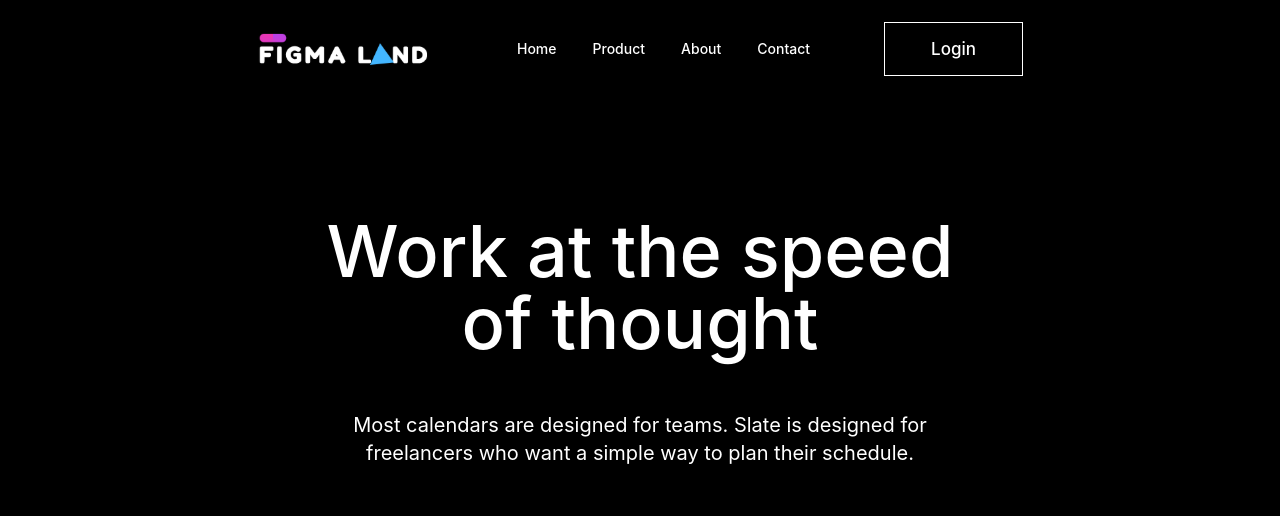
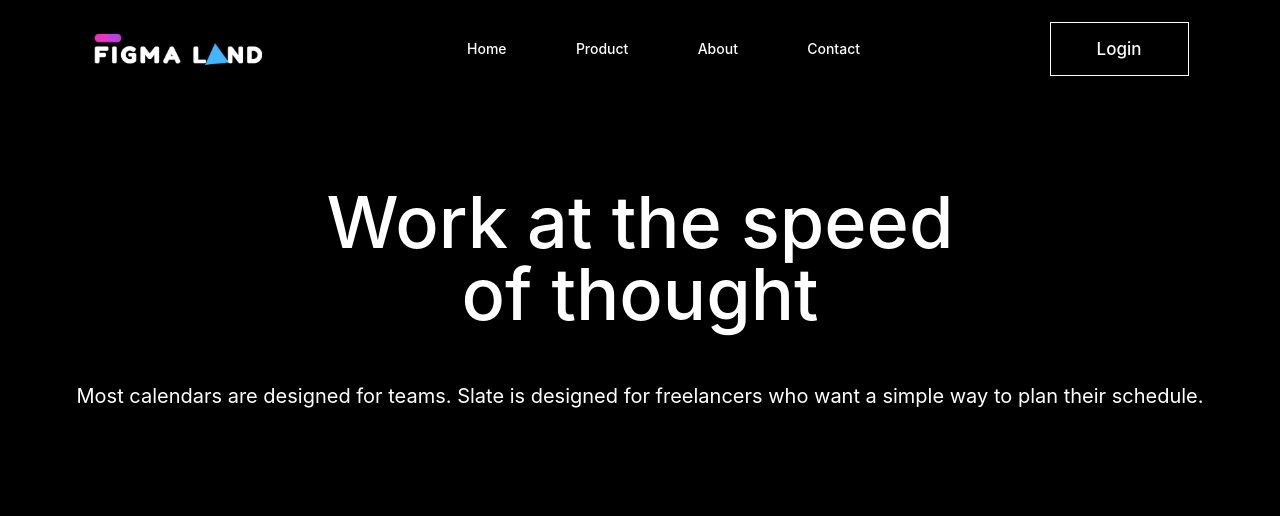
Before and after one commit to Sofiyan-Benz/Figma_Design, a React (Create React App) app: page / in a window 1280 px wide. Shown: the top 516 px of the page. Built offline with nearby package versions, Linux system fonts and the light colour scheme.

Commit message:
fixe NavBar Responsive

```diff
--- a/src/App.js
+++ b/src/App.js
@@ -22,7 +22,7 @@ function App() {
                     <h1 className="md:font-medium md:text-7xl md:max-w-709 text-center sm:w-294 sm:font-normal sm:text-5xl p-3 mb-7">
                         Work at the speed of thought
                     </h1>
-                    <p className="md:max-w-602 text-center font-normal text-xl mb-24 sm:max-w-402 p-3">
+                    <p className="md:w-602 text-center font-normal text-xl mb-24 sm:w-402 p-3">
                         Most calendars are designed for teams. Slate is designed
                         for freelancers who want a simple way to plan their
                         schedule.
--- a/src/Nav.js
+++ b/src/Nav.js
@@ -1,55 +1,49 @@
 import { ReactComponent as ReactLogo } from "./images/Rectangle.svg";
 import { ReactComponent as MobileMenuLogo } from "./images/burger.svg";
 import { useState } from "react";
-import { padding } from "tailwindcss/defaultTheme";
 export default function Nav() {
     const [isOpen, setIsOpen] = useState(false);
 
     return (
-        <nav
-            className="bg-black pt-5"
-            style={{
-                height: "107px",
-                paddingRight: "241px",
-                paddingLeft: "241px",
-            }}
-        >
-            <div className="max-w-5xl mx-auto px-4 ">
-                <div className="flex items-center justify-between">
-                    <div className="flex">
+        <nav className="bg-black pt-5 md:flex justify-center">
+            <div className="md:w-1097 flex justify-between items-center">
+                <div className="">
                     <ReactLogo />
                 </div>
 
-                    <div className=" hidden md:flex items-center space-x-3 ">
+                <div
+                    className=" hidden md:flex justify-between"
+                    style={{ width: "393px" }}
+                >
                     <a
                         href="#"
-                            className=" hover:bg-gray-700 text-white px-3 py-2 text-sm font-medium"
+                        className=" hover:bg-gray-700 text-white text-sm font-medium"
                     >
                         Home
                     </a>
 
                     <a
                         href="#"
-                            className="text-white hover:bg-gray-700 hover:text-white px-3 py-2 text-sm font-medium"
+                        className="text-white hover:bg-gray-700 hover:text-white  text-sm font-medium"
                     >
                         Product
                     </a>
 
                     <a
                         href="#"
-                            className="text-white hover:bg-gray-700 hover:text-white px-3 py-2 text-sm font-medium"
+                        className="text-white hover:bg-gray-700 hover:text-white text-sm font-medium"
                     >
                         About
                     </a>
 
                     <a
                         href="#"
-                            className="text-white hover:bg-gray-700 hover:text-white px-3 py-2 text-sm font-medium"
+                        className="text-white hover:bg-gray-700 hover:text-white  text-sm font-medium"
                     >
                         Contact
                     </a>
                 </div>
-                    <div className="flex space-x-3">
+                <div className="sm:flex space-x-4">
                     <div>
                         <button
                             style={{
@@ -78,10 +72,9 @@ export default function Nav() {
                     </div>
                 </div>
             </div>
-            </div>
             {/* Mobile Menu  */}
             {isOpen ? (
-                <div className="text-white flex flex-col items-center">
+                <div className="text-white flex flex-col items-end">
                     <a
                         href=""
                         className="block py-2 px-4 text-sm hover:bg-gray-700"
--- a/tailwind.config.js
+++ b/tailwind.config.js
@@ -84,6 +84,7 @@ module.exports = {
                 "294": "294px",
                 "591": "591px",
                 "709": "709px",
+                "1097": "1097px",
             },
         },
     },
```
Lines whose indentation alone changed are shown as unchanged.
